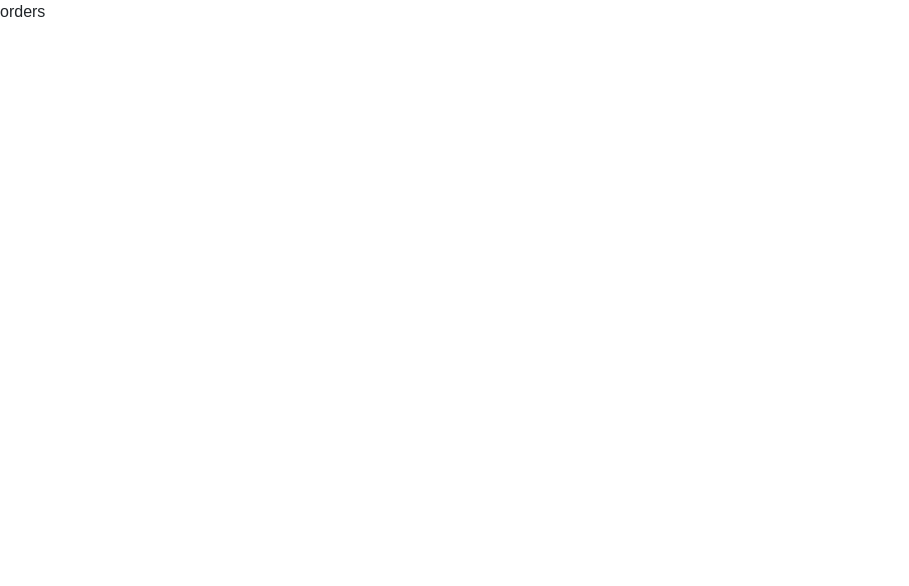
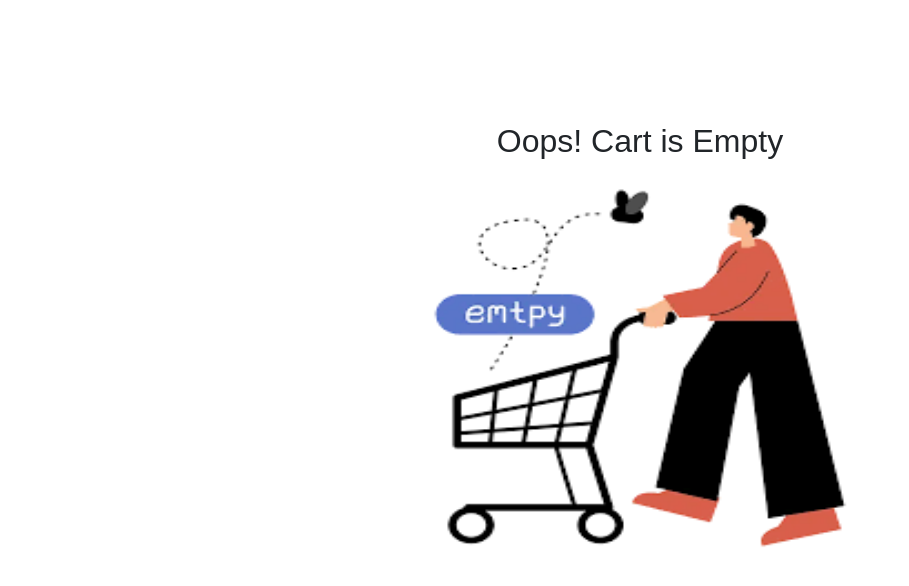
Before and after one commit to charan11w/Foodie-App, a React (Create React App) app: page /orders in a window 1280 px wide. Shown: the top 586 px of the page, without its empty margins (0-909 px from the left). Built offline with nearby package versions, Linux system fonts and the light colour scheme.

Commit message:
added  some elments to the orders page

```diff
--- a/src/components/pages/Orders.js
+++ b/src/components/pages/Orders.js
@@ -1,6 +1,10 @@
+import emptyOrder from '../../images/icons/empty.png'
 function Orders() {
   return (
-    <div>orders</div>
+    <div className="order-container">
+        <h2 className='empty-cart'>Oops! Cart is Empty</h2>
+        <img src={emptyOrder} alt='ordersEmpty' className='ordersEmpty'></img>
+    </div>
   );
 }
 
--- a/src/styles/main.css
+++ b/src/styles/main.css
@@ -270,3 +270,17 @@ dl, ol, ul {
 .col-div3{
   background: #f1ffe9;
 }
+
+/* orders-css */
+.order-container{
+  height:600px;
+  padding-top:90px;
+  display:flex;
+  justify-content: center;
+  flex-direction: column;
+  align-items: center;
+}
+.ordersEmpty{
+  width:500px;
+  height:400px;
+}
```
Also changed, not shown: src/images/icons/empty.png (added).
